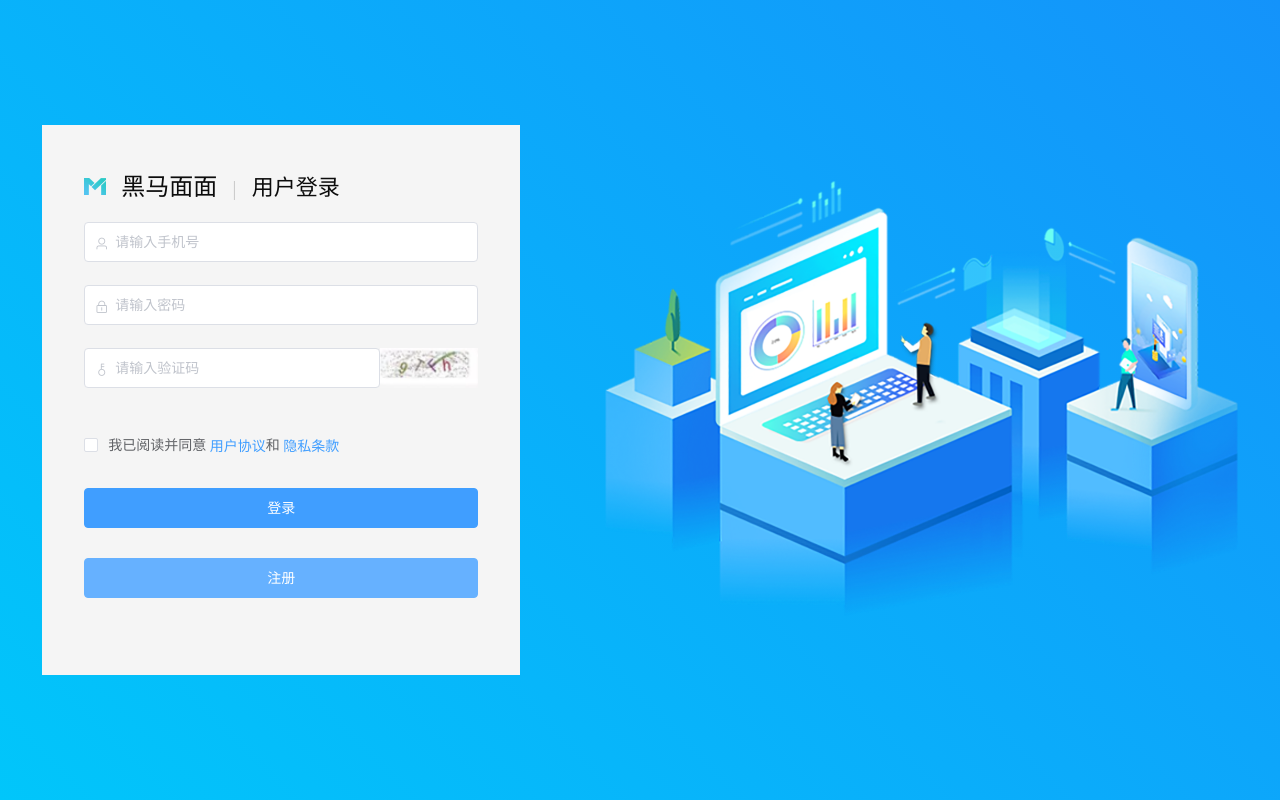
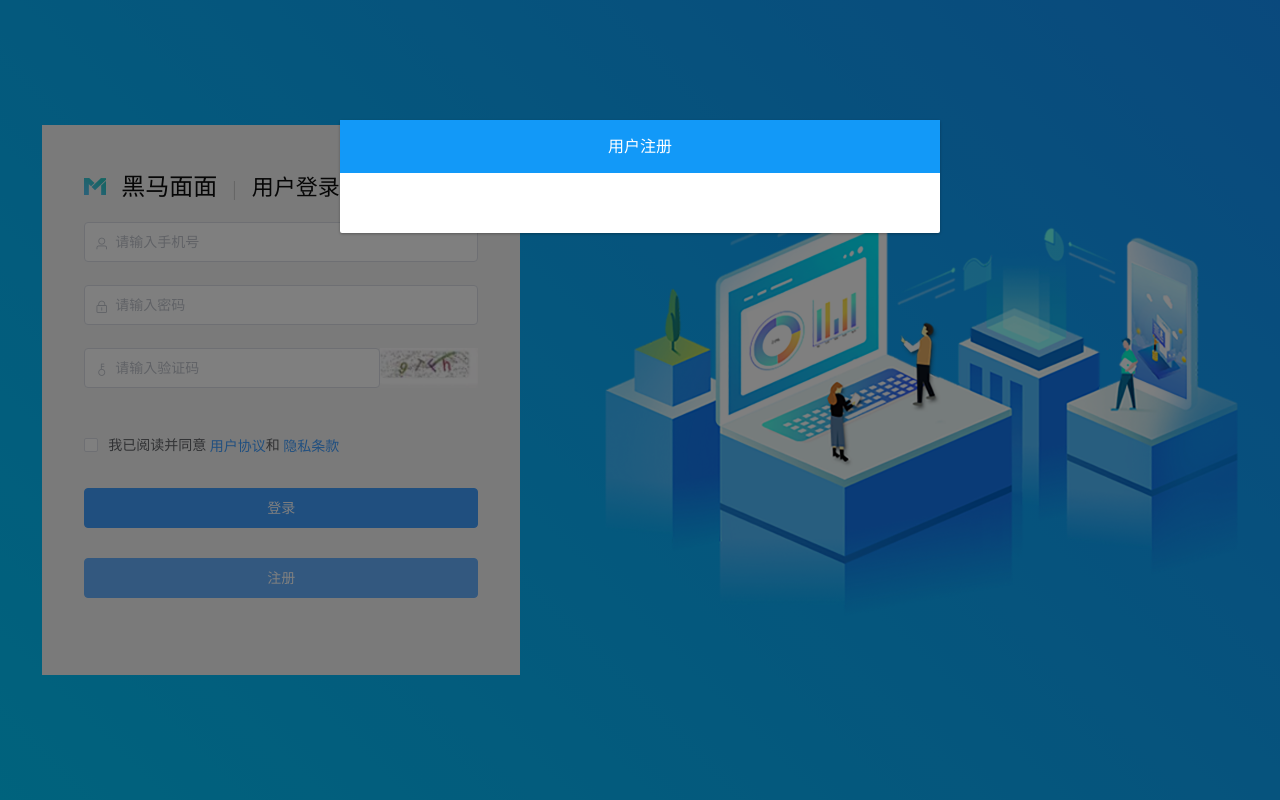
Before and after one commit to wmy123-hub/heimamm, a Vue app: page /#/ in a window 1280 px wide. Both pictures are taken after a click on the button "注册". Built offline with nearby package versions, Linux system fonts and the light colour scheme.

Commit message:
注册模块-标题样式

```diff
--- a/src/view/login/login.vue
+++ b/src/view/login/login.vue
@@ -47,7 +47,7 @@
         <el-form-item>
           <el-button type="primary" class="btn" @click="loginClick">登录</el-button>
           <br>
-          <el-button type="primary" class="btn">注册</el-button>
+          <el-button type="primary" class="btn" @click="registerClick">注册</el-button>
         </el-form-item>
       </el-form>
       <!-- 栅格系统 elementUI一行有24栏，el-row行；el-col列 -->
@@ -55,12 +55,20 @@
     <div class="right">
       <img src="@/assets/login_banner_ele.png" alt />
     </div>
+    <!-- 注册子组件 -->
+    <register ref="register"></register>
+
   </div>
 </template>
 
 <script>
+// 导入注册组件
+import register from './register.vue'
 export default {
   name: "login",
+  components:{
+    register,
+  },
   data() {
     return {
       // 表单的双向绑定
@@ -100,6 +108,10 @@
           return false;
         }
       })
+    },
+    // 注册
+    registerClick(){
+      this.$refs.register.dialogFormVisible = true;
     }
   },
 };
--- /dev/null
+++ b/src/view/login/register.vue
@@ -0,0 +1,32 @@
+<template>
+    <el-dialog :visible.sync="dialogFormVisible" class="register" width="600px" :show-close="false">
+        <!-- 弹窗（对话框） -->
+        <!-- slot重写title标题 -->
+        <div slot="title" class="title">用户注册</div>
+    </el-dialog>
+</template>
+
+<script>
+export default {
+    data() {
+        return {
+            dialogFormVisible:false
+        }
+    },
+}
+</script>
+
+<style lang="less">
+.register{
+    .title{
+        height:53px;
+        line-height:53px;
+        text-align: center;
+        background-color: #1299f8;
+        color:#fff;
+    }
+    .el-dialog__header{
+        padding:0;
+    }
+}
+</style>
```
